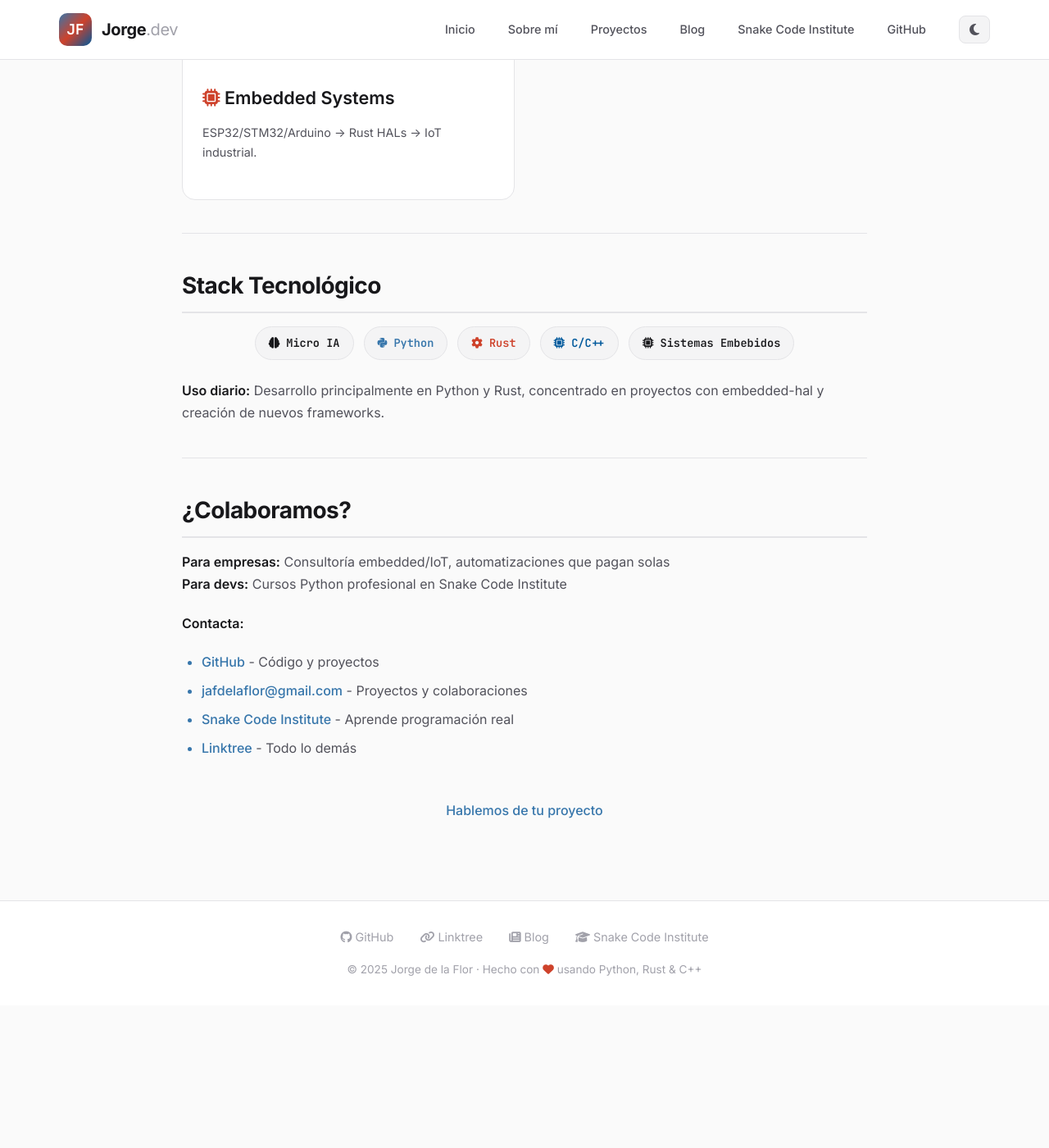
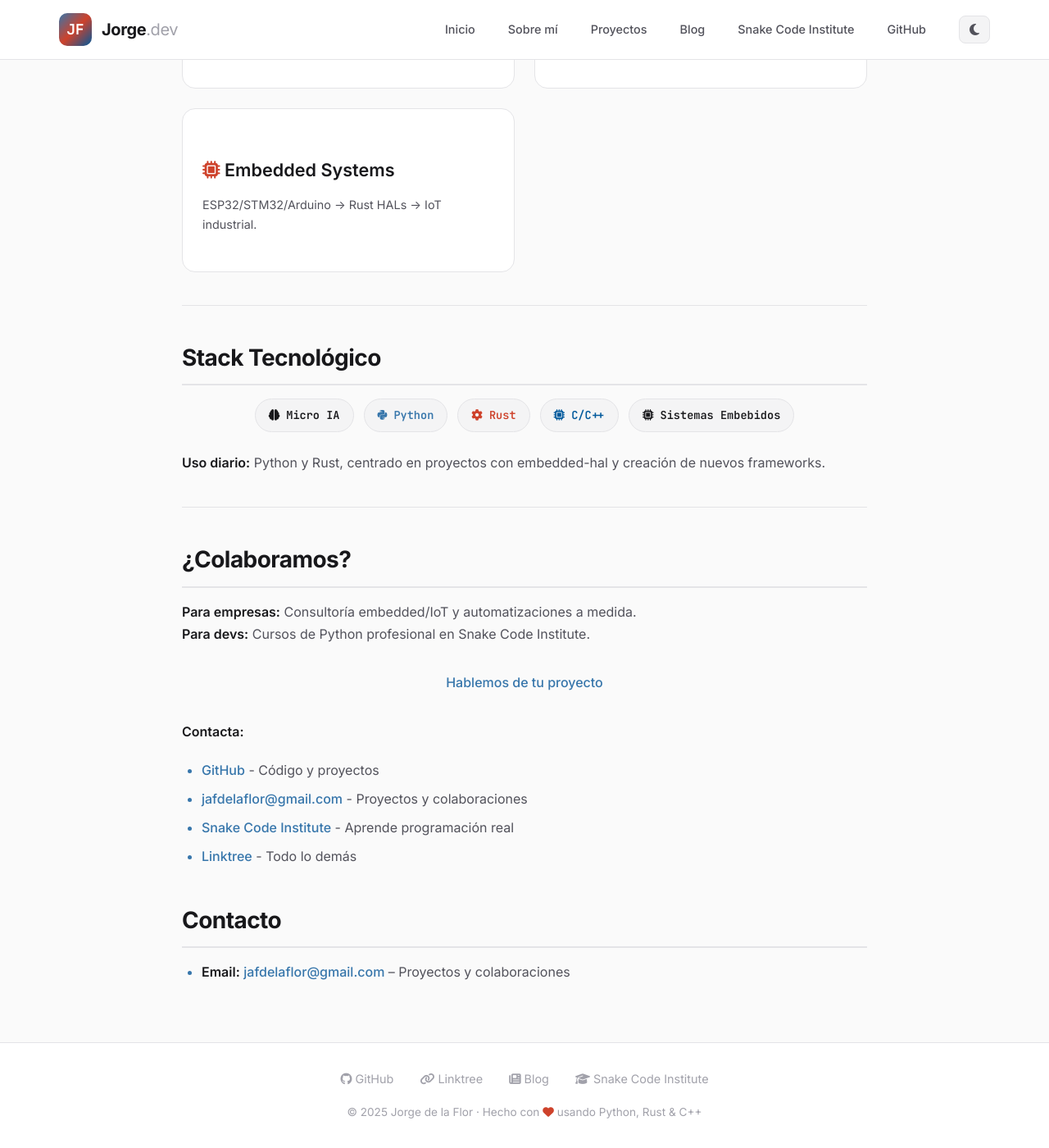
Before and after one commit to Jorge-de-la-Flor/Jorge-de-la-Flor.github.io, a Jekyll site: the page built from index.md, in a window 1280 px wide and 1400 px high, scrolled down 1374 px. Shown: the whole window at 82% size. Built offline with Jekyll 4.4.1, drawn with Linux system fonts in a browser that asks for light colours; before the commit the page ends 2600 px from its top, so only the background shows below that; some of the changed text lies outside the part shown.

Commit message:
update index.md

```diff
--- a/index.md
+++ b/index.md
@@ -8,6 +8,7 @@
 
   <h1 class="profile-name">Jorge de la Flor</h1>
   <p class="profile-title">Software Developer · Founder @ Snake Code Institute & Crab Code Institute</p>
+  <p class="profile-title">Especializado en sistemas embebidos, Micro IA y frameworks en Rust que conectan hardware con negocio.</p>
 
   <div class="tech-badges">
     <span class="tech-badge python"><i class="fab fa-python"></i> Python</span>
@@ -73,14 +74,18 @@
 </div>
 
 
-**Uso diario:** Desarrollo principalmente en Python y Rust, concentrado en proyectos con embedded-hal y creación de nuevos frameworks.
+**Uso diario:** Python y Rust, centrado en proyectos con embedded-hal y creación de nuevos frameworks.
 
 ---
 
 ## ¿Colaboramos?
 
-**Para empresas:** Consultoría embedded/IoT, automatizaciones que pagan solas
-**Para devs:** Cursos Python profesional en Snake Code Institute
+**Para empresas:** Consultoría embedded/IoT y automatizaciones a medida.
+**Para devs:** Cursos de Python profesional en Snake Code Institute.
+
+<div style="text-align:center; margin: 2rem 0;">
+  <a href="#contacto" class="cta-button">Hablemos de tu proyecto</a>
+</div>
 
 **Contacta:**
 - [GitHub]({{ site.github.owner_url }}) - Código y proyectos
@@ -88,6 +93,10 @@
 - [Snake Code Institute]({{ '/md_pages/sci/' | relative_url }}) - Aprende programación real
 - [Linktree](https://linktr.ee/frostalo) - Todo lo demás
 
-<div style="text-align:center; margin: 3rem 0;">
+<!-- <div style="text-align:center; margin: 3rem 0;">
   <a href="mailto:jafdelaflor@gmail.com" class="cta-button">Hablemos de tu proyecto</a>
-</div>
+</div> -->
+
+## Contacto {#contacto}
+
+- **Email:** [jafdelaflor@gmail.com](mailto:jafdelaflor@gmail.com) – Proyectos y colaboraciones
```
